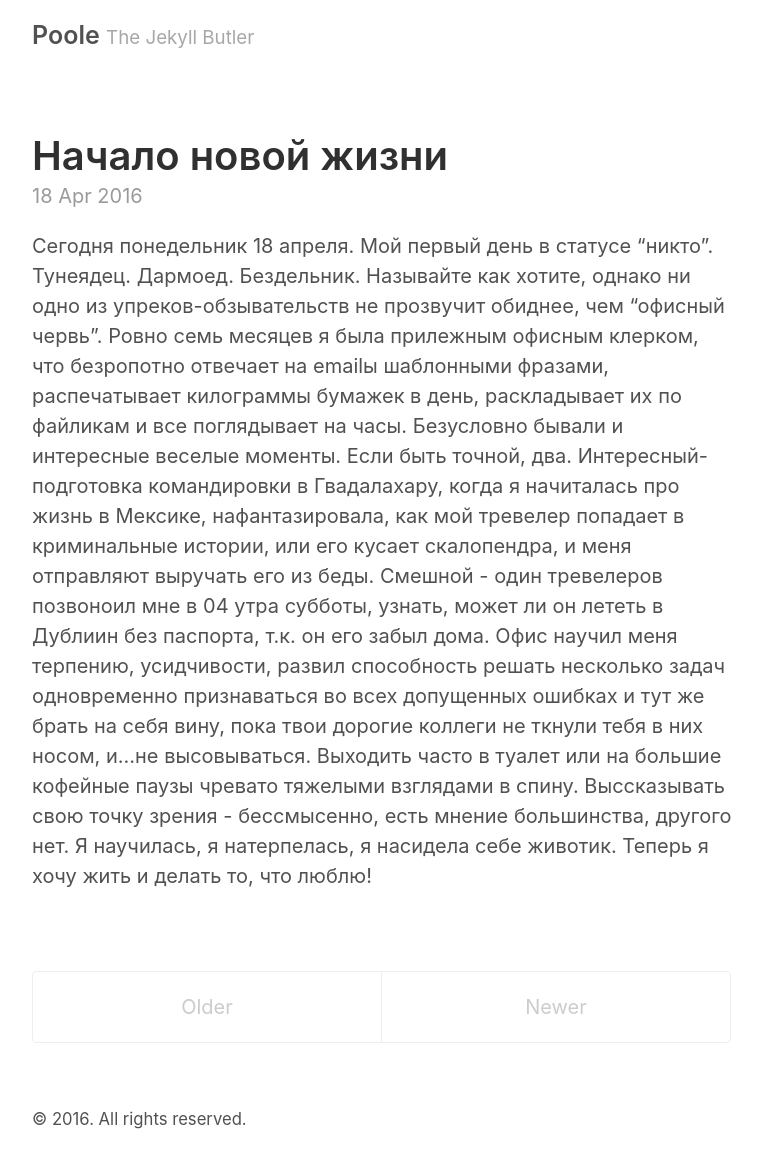
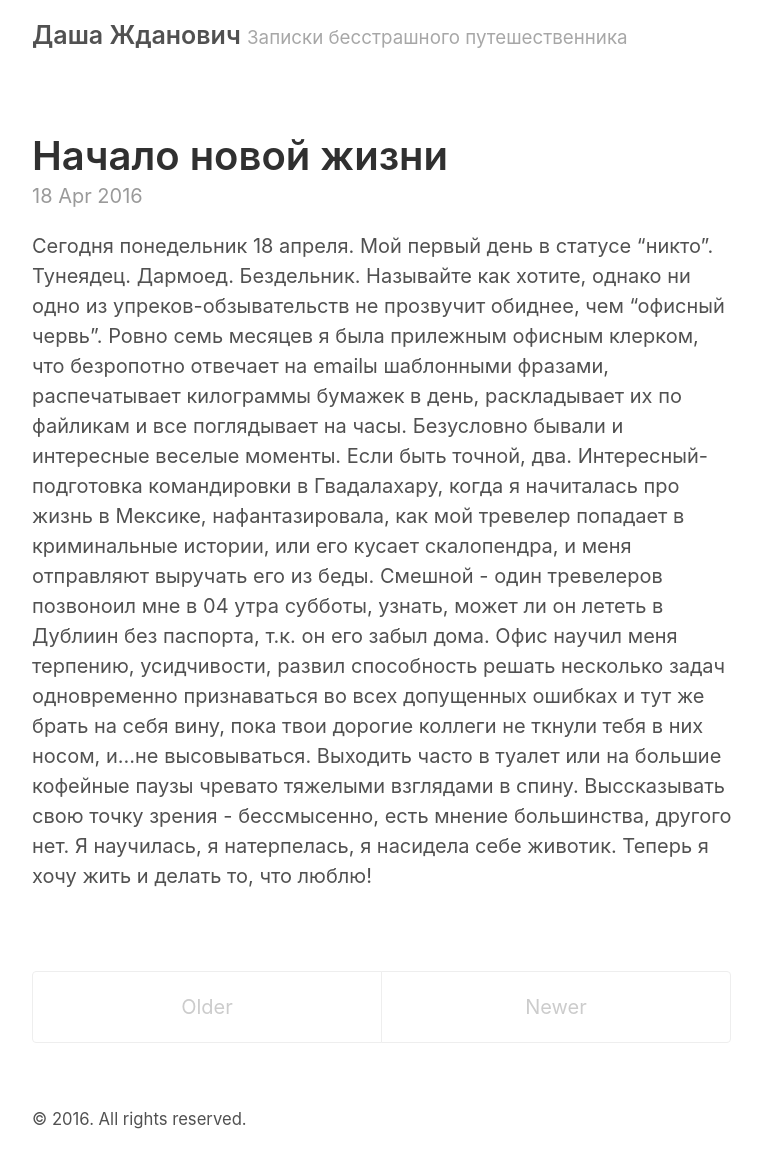
Before and after one commit to dzhdanovich/dzhdanovich, a Jekyll site: the page built from index.html, in a window 1280 px wide. Shown: the whole page, without its empty margins (258-1020 px from the left). Built offline with Jekyll 4.4.1, drawn with Linux system fonts in a browser that asks for light colours; the list of posts is cut into pages by our own code.

Commit message:
title changed

```diff
--- a/_config.yml
+++ b/_config.yml
@@ -2,9 +2,9 @@
 permalink:           pretty
 
 # Setup
-title:               Poole
-tagline:             The Jekyll Butler
-url:                 http://getpoole.com
+title:               Даша Жданович
+tagline:             Записки бесстрашного путешественника
+url:                 http://blog.zhdanovich.eu
 paginate:            1
 baseurl:             ""
 
@@ -17,14 +17,14 @@ sass:
 
 # About/contact
 author:
-  name:              Mark Otto
-  url:               https://twitter.com/mdo
-  email:             markdotto@gmail.com
+  name:              Дарья Жданович
+  url:               http://blog.zhdanovich.eu
+  email:             darya_zhdanovich@outlook.com
 
 # Custom vars
 version:             2.0.0
 github:
-  repo:              https://github.com/poole/poole
+  repo:              https://github.com/dzhdanovich/dzhdanovich.github.io
 
 # Gems
 gems:
```
Also changed, not shown: README.md (deleted).
